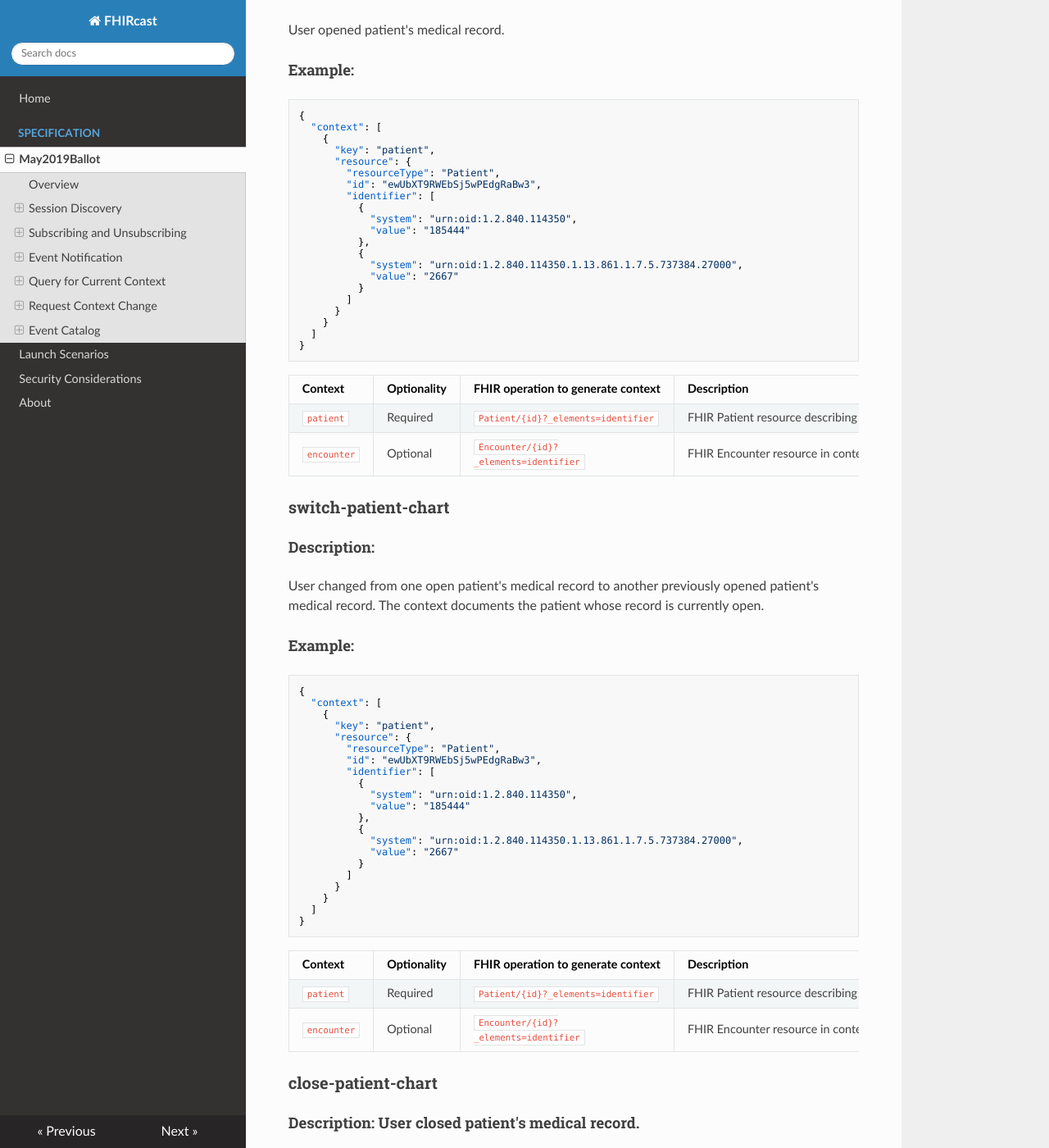
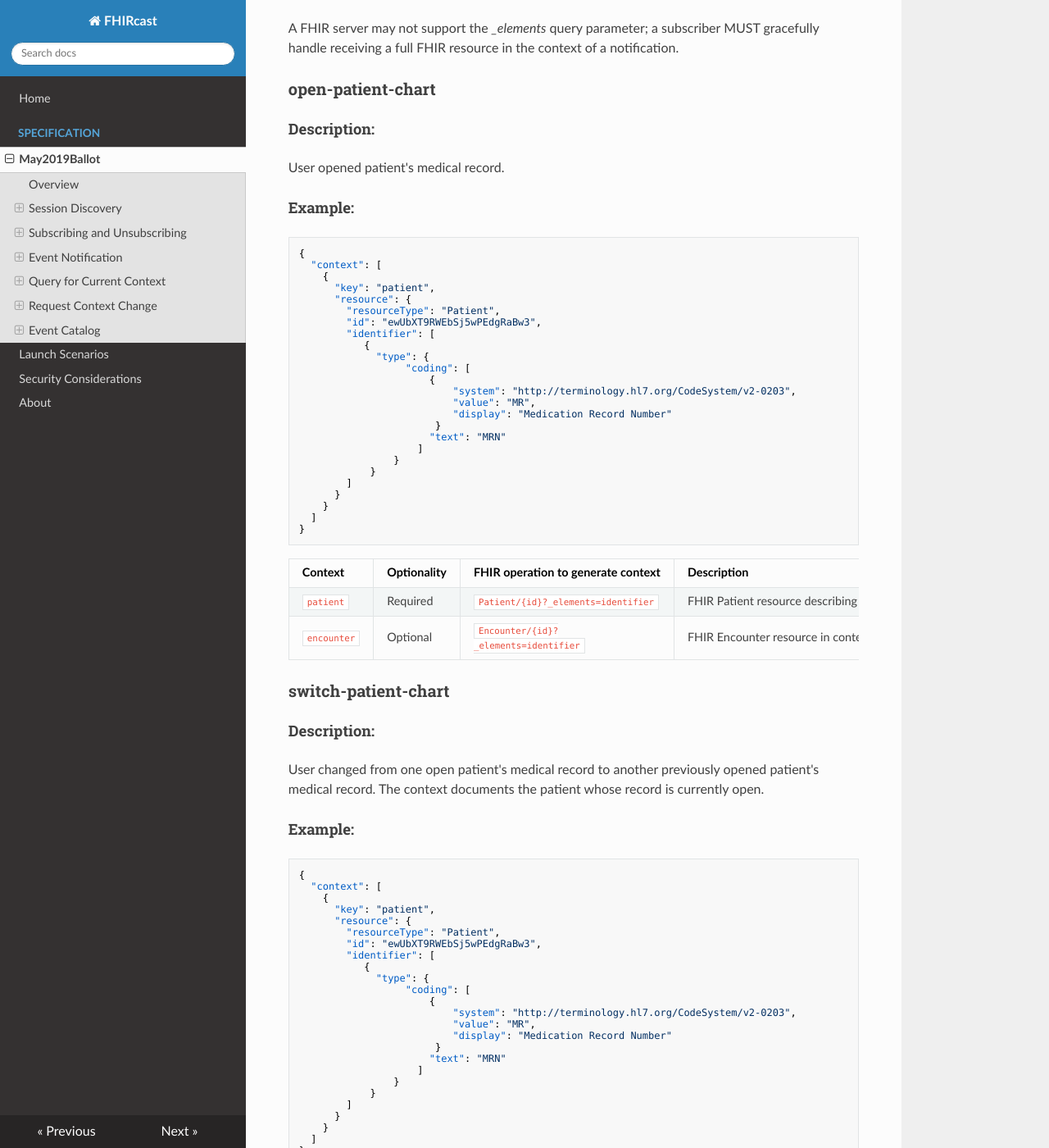
Before and after one commit to HL7/fhircast-docs, an MkDocs documentation site: the page built from docs/specification/May2019Ballot.md, in a window 1280 px wide and 1400 px high, scrolled down 9570 px. Shown: the whole window at 82% size. Built offline with MkDocs 1.6.1, drawn with Linux system fonts in a browser that asks for light colours; nearby versions of some CDN libraries; old or Windows-style settings are respelled for this version of MkDocs; some of the changed text lies outside the part shown.

Commit message:
Update patient Identifiers to use MRN coding type

```diff
--- a/docs/specification/May2019Ballot.md
+++ b/docs/specification/May2019Ballot.md
@@ -196,14 +196,18 @@ X-Hub-Signature: sha256=dce85dc8dfde2426079063ad413268ac72dcf845f9f923193285e693
           "resourceType": "Patient",
           "id": "ewUbXT9RWEbSj5wPEdgRaBw3",
           "identifier": [
-            {
-              "system": "urn:oid:1.2.840.114350",
-              "value": "185444"
-            },
-            {
-              "system": "urn:oid:1.2.840.114350.1.13.861.1.7.5.737384.27000",
-              "value": "2667"
-            }
+             {
+               "type": {
+                    "coding": [
+                        {
+                            "system": "http://terminology.hl7.org/CodeSystem/v2-0203",
+                            "value": "MR",
+                            "display": "Medication Record Number"
+                         }
+                        "text": "MRN"
+                      ]
+                  }
+              }
           ]
         }
       }
@@ -246,16 +250,20 @@ Authorization: Bearer i8hweunweunweofiwweoijewiwe
             "resource":{
                "resourceType":"Patient",
                "id":"798E4MyMcpCWHab9",
-               "identifier":[
-                  {
-                     "system":"urn:oid:1.2.840.114350",
-                     "value":"1345687"
-                  },
-                  {
-                     "system":"urn:oid:1.2.840.114350.1.13.861.1.7.5.737384.27000",
-                     "value":"7539"
+               "identifier": [
+                 {
+                   "type": {
+                        "coding": [
+                            {
+                                "system": "http://terminology.hl7.org/CodeSystem/v2-0203",
+                                "value": "MR",
+                                "display": "Medication Record Number"
+                             }
+                            "text": "MRN"
+                          ]
+                      }
                   }
-               ]
+              ]
             }
          },
          {
@@ -330,14 +338,18 @@ Content-Type: application/json
           "resourceType": "Patient",
           "id": "798E4MyMcpCWHab9",
           "identifier": [
-            {
-              "system": "urn:oid:1.2.840.114350",
-              "value": "1345687"
-            },
-            {
-              "system": "urn:oid:1.2.840.114350.1.13.861.1.7.5.737384.27000",
-              "value": "7539"
-            }
+             {
+               "type": {
+                    "coding": [
+                        {
+                            "system": "http://terminology.hl7.org/CodeSystem/v2-0203",
+                            "value": "MR",
+                            "display": "Medication Record Number"
+                         }
+                        "text": "MRN"
+                      ]
+                  }
+              }
           ]
         }
       }
@@ -366,14 +378,18 @@ User opened patient's medical record.
         "resourceType": "Patient",
         "id": "ewUbXT9RWEbSj5wPEdgRaBw3",
         "identifier": [
-          {
-            "system": "urn:oid:1.2.840.114350",
-            "value": "185444"
-          },
-          {
-            "system": "urn:oid:1.2.840.114350.1.13.861.1.7.5.737384.27000",
-            "value": "2667"
-          }
+           {
+             "type": {
+                  "coding": [
+                      {
+                          "system": "http://terminology.hl7.org/CodeSystem/v2-0203",
+                          "value": "MR",
+                          "display": "Medication Record Number"
+                       }
+                      "text": "MRN"
+                    ]
+                }
+            }
         ]
       }
     }
@@ -401,14 +417,18 @@ User changed from one open patient's medical record to another previously opened
         "resourceType": "Patient",
         "id": "ewUbXT9RWEbSj5wPEdgRaBw3",
         "identifier": [
-          {
-            "system": "urn:oid:1.2.840.114350",
-            "value": "185444"
-          },
-          {
-            "system": "urn:oid:1.2.840.114350.1.13.861.1.7.5.737384.27000",
-            "value": "2667"
-          }
+           {
+             "type": {
+                  "coding": [
+                      {
+                          "system": "http://terminology.hl7.org/CodeSystem/v2-0203",
+                          "value": "MR",
+                          "display": "Medication Record Number"
+                       }
+                      "text": "MRN"
+                    ]
+                }
+            }
         ]
       }
     }
@@ -436,14 +456,18 @@ Context | Optionality | FHIR operation to generate context|  Description
         "resourceType": "Patient",
         "id": "ewUbXT9RWEbSj5wPEdgRaBw3",
         "identifier": [
-          {
-            "system": "urn:oid:1.2.840.114350",
-            "value": "185444"
-          },
-          {
-            "system": "urn:oid:1.2.840.114350.1.13.861.1.7.5.737384.27000",
-            "value": "2667"
-          }
+           {
+             "type": {
+                  "coding": [
+                      {
+                          "system": "http://terminology.hl7.org/CodeSystem/v2-0203",
+                          "value": "MR",
+                          "display": "Medication Record Number"
+                       }
+                      "text": "MRN"
+                    ]
+                }
+            }
         ]
       }
     }
```
